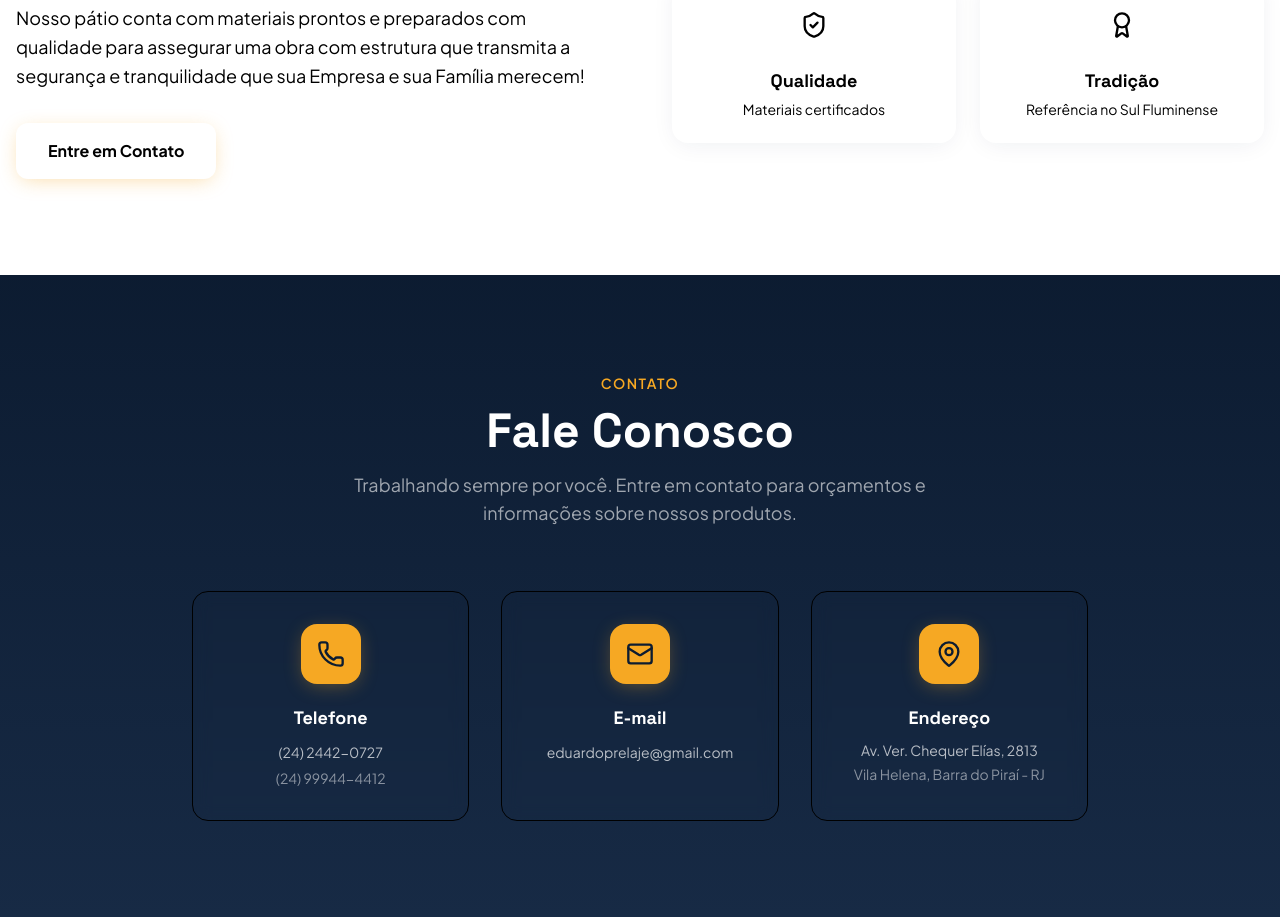
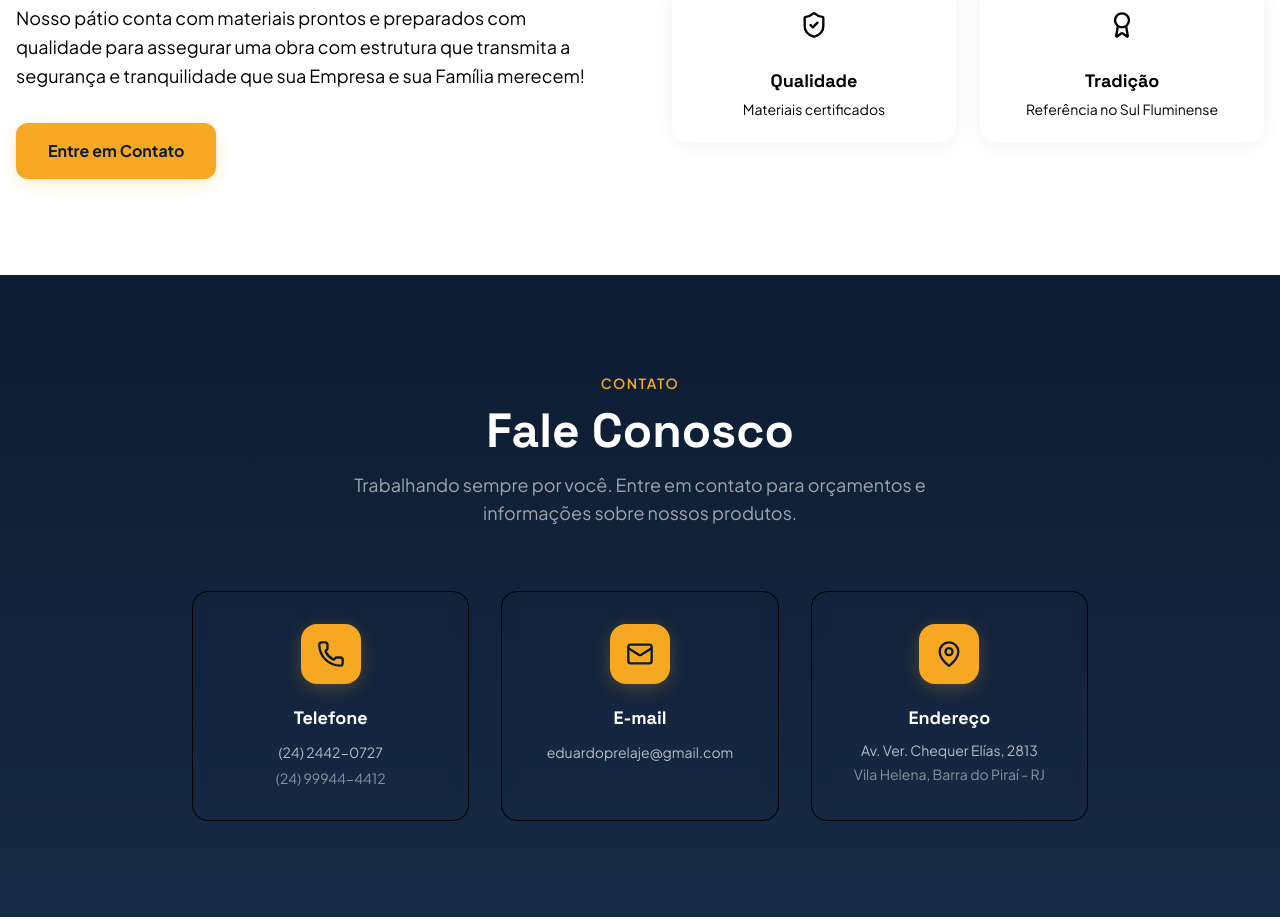
Before and after one commit to sabinomachado/next-js, a Next.js app: page /next-js/ in a window 1280 px wide. Shown: the part 2040-2960 px from the top of the page. Built offline with nearby package versions, Linux system fonts and the light colour scheme; grey boxes are pictures that could not be loaded.

Commit message:
update button

```diff
--- a/src/components/About.tsx
+++ b/src/components/About.tsx
@@ -45,7 +45,8 @@ const About = () => {
 
             <a
               href="#contato"
-              className="inline-block bg-accent text-accent-foreground font-bold text-base px-8 py-4 rounded-lg hover:brightness-110 transition-all duration-200 shadow-accent"
+              className="inline-block font-bold text-base px-8 py-4 rounded-lg hover:brightness-110 transition-all duration-200 shadow-accent"
+              style={{ backgroundColor: 'hsl(38, 92%, 55%)', color: 'hsl(215, 60%, 12%)' }}
             >
               Entre em Contato
             </a>
```
